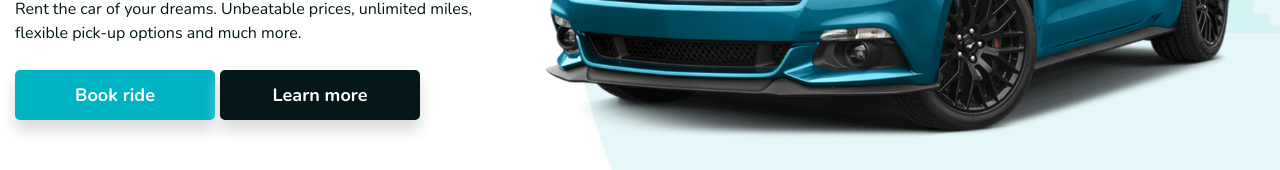
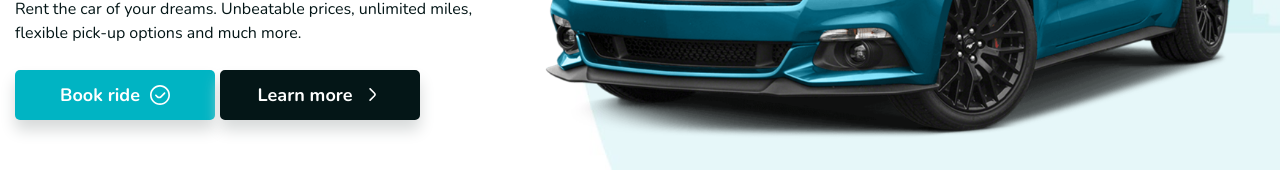
Before and after one commit to Gloryson/rentacar, a Next.js app: page / in a window 1280 px wide. Shown: the part 430-600 px from the top of the page. Built offline with nearby package versions, Linux system fonts and the light colour scheme.

Commit message:
feat: added button svg in main

```diff
--- a/components/MainSection/MainSection.scss
+++ b/components/MainSection/MainSection.scss
@@ -43,6 +43,35 @@ main {
       display: grid;
       place-content: center;
     }
+
+    button {
+      display: flex;
+      justify-content: center;
+      align-items: center;
+      gap: 10px;
+    }
+
+    button::after {
+      content: '';
+      width: 20px;
+      height: 20px;
+      background: url(../../public/svg/check-circle.svg) no-repeat center;
+      background-size: 100%;
+      filter: invert(100%);
+    }
+
+    .second-button {
+      &::after {
+        background: url(../../public/svg/angle-right.svg) no-repeat center;
+        background-size: 65%;
+      }
+
+      &:hover {
+        &::after {
+          filter: invert(0);
+        }
+      }
+    }
   }
 
   .main__car__image {
```
